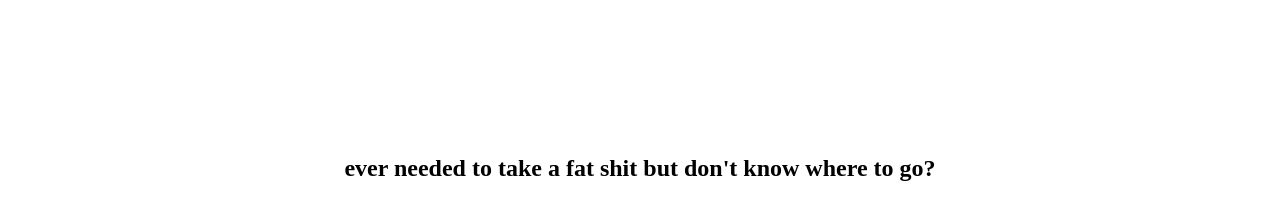
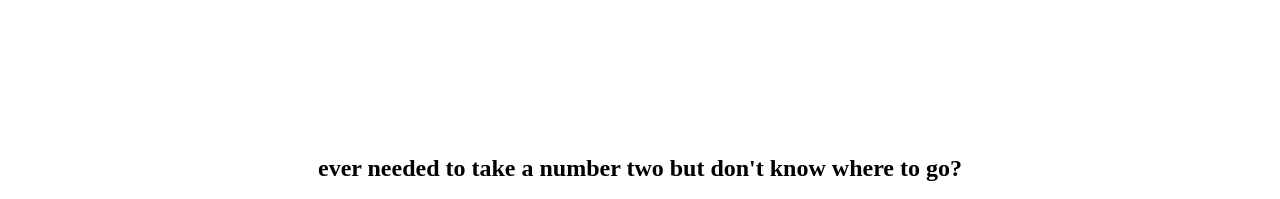
Before and after one commit to nlin21/PRM, a website: page index.html in a window 1280 px wide. Shown: the part 78-277 px from the top of the page. Drawn offline with Linux system fonts and the light colour scheme; a web font is replaced by a local one.

Commit message:
Homepage Update

```diff
--- a/index.html
+++ b/index.html
@@ -29,7 +29,7 @@
    </div>
 
    <div id="landing">
-      <h2>ever needed to take a fat shit but don't know where to go?</h2>
+      <h2>ever needed to take a number two but don't know where to go?</h2>
       <img src="resources/toilet.png" height="200" alt="PRM Logo">
       <h1>WE GOT YOU.</h1>
       <a href="map/map.html"><button id="mapbutton">Click Here to Find the NEAREST Toilet to you!</button></a>
```
